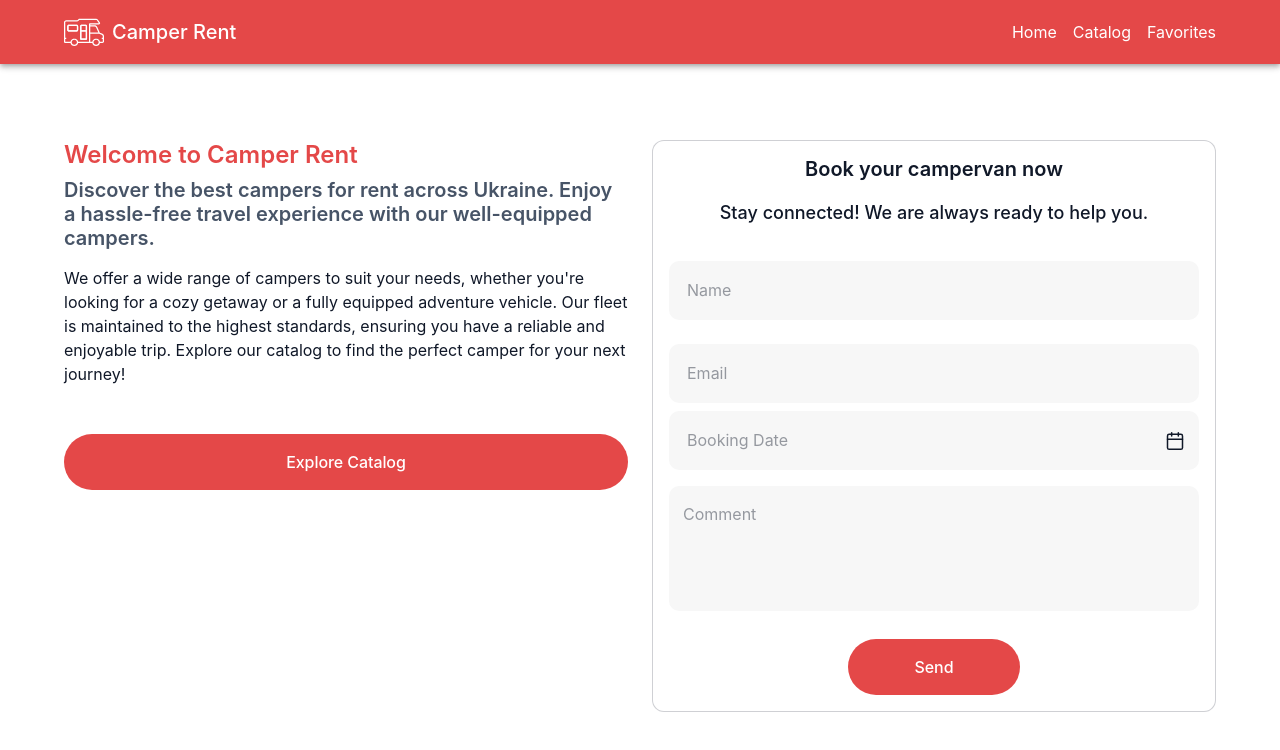
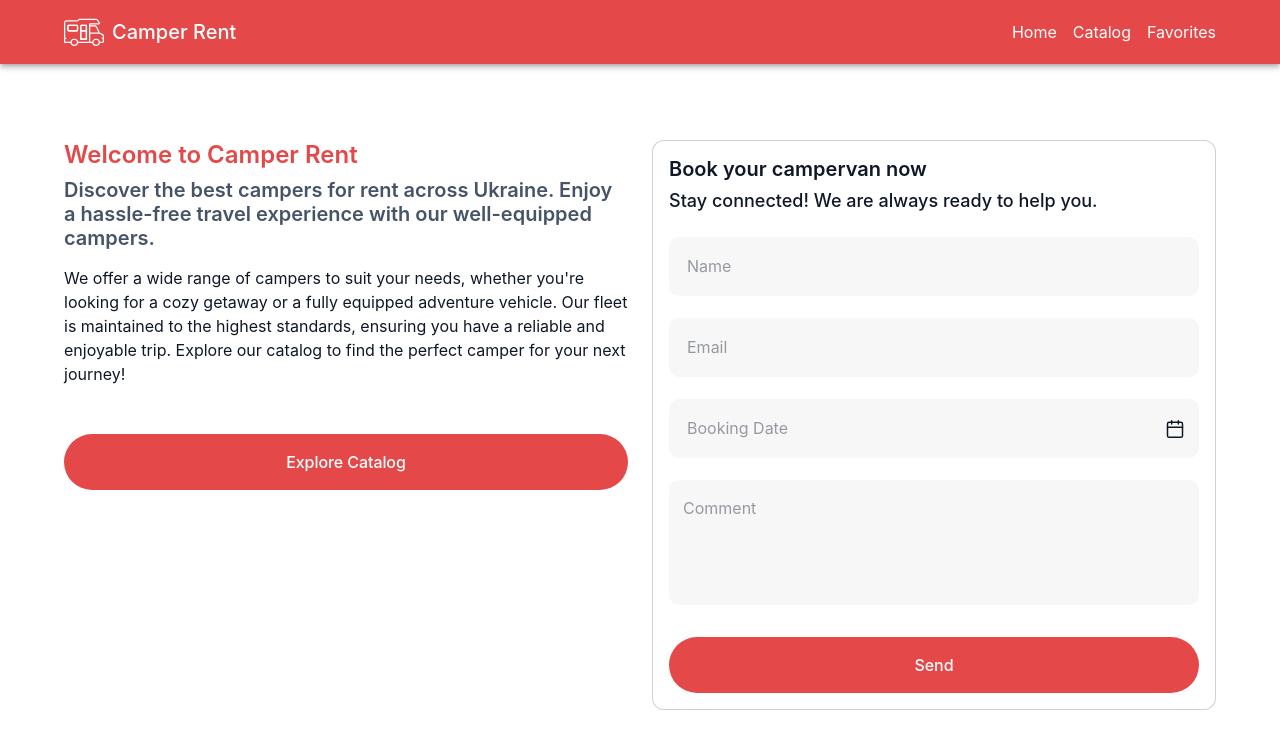
Before and after one commit to Olena-P/camper-rentals, a React (Vite) app: page / in a window 1280 px wide. Shown: the top 750 px of the page. Built offline with nearby package versions, Linux system fonts and the light colour scheme.

Commit message:
Fix form styling

```diff
--- a/src/components/AdvertCard/components/AdvertDetailsModal/components/BookingForm/BookingForm.tsx
+++ b/src/components/AdvertCard/components/AdvertDetailsModal/components/BookingForm/BookingForm.tsx
@@ -51,18 +51,16 @@ const BookingForm = ({ onSubmit }: BookingFormProps) => {
         display: 'inline-flex',
         padding: '16px',
         flexDirection: 'column',
-        alignItems: 'center',
-        gap: '20px',
         borderRadius: '12px',
         border: '1px solid rgba(16, 24, 40, 0.20)',
         background: '#FFF',
       }}
     >
       <Typography variant="h2">Book your campervan now</Typography>
-      <Typography variant="subtitle2">
+      <Typography variant="subtitle2" m="8px 0 10px">
         Stay connected! We are always ready to help you.
       </Typography>
-      <Box>
+      <Box mb="24px">
         <TextFieldController
           name="name"
           control={control}
--- a/src/theme/theme.ts
+++ b/src/theme/theme.ts
@@ -10,7 +10,6 @@ const theme = createTheme({
   components: {
     MuiCssBaseline: {
       styleOverrides: {
-        html: { overflowY: 'scroll !important' },
         body: {
           backgroundColor: '#ffffff',
         },
@@ -101,6 +100,7 @@ const theme = createTheme({
     MuiTextField: {
       styleOverrides: {
         root: {
+          margin: '14px 0 8px',
           '& .MuiOutlinedInput-root': {
             background: palette.background.default,
           },
```
